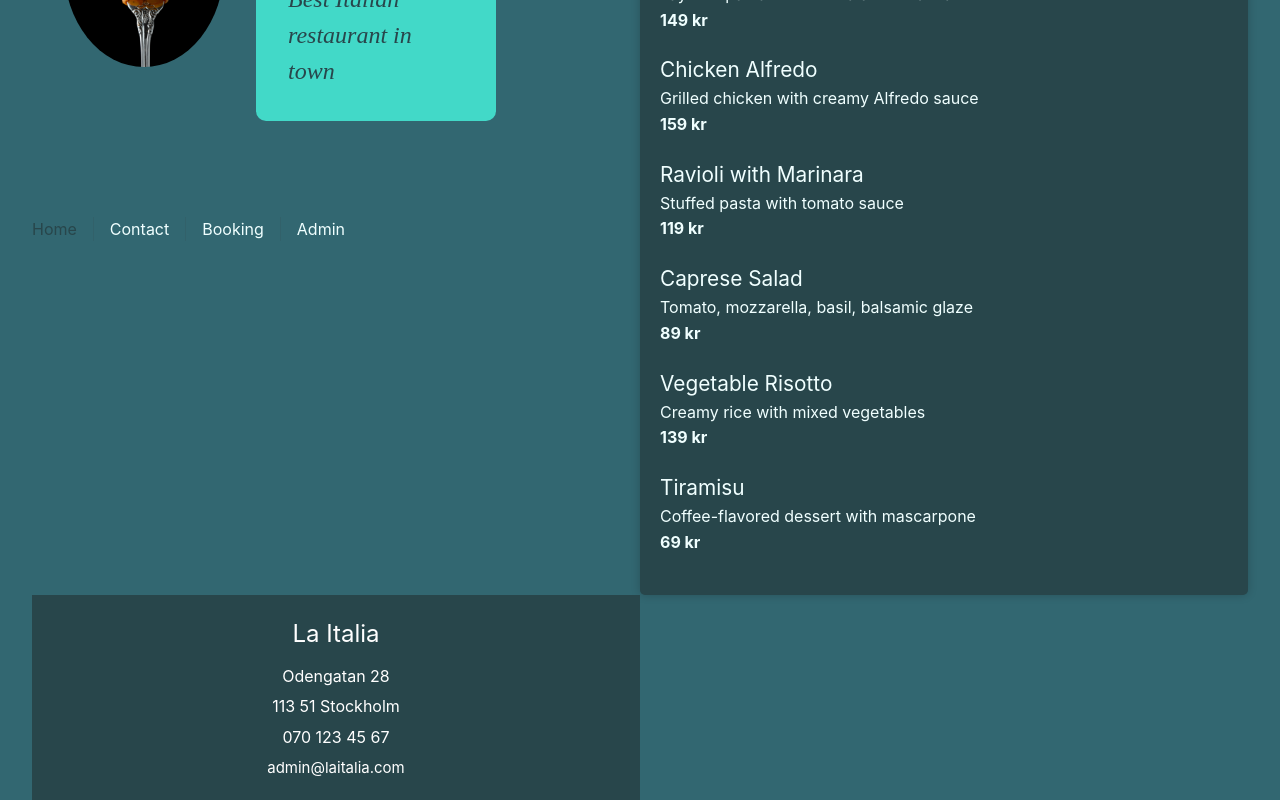
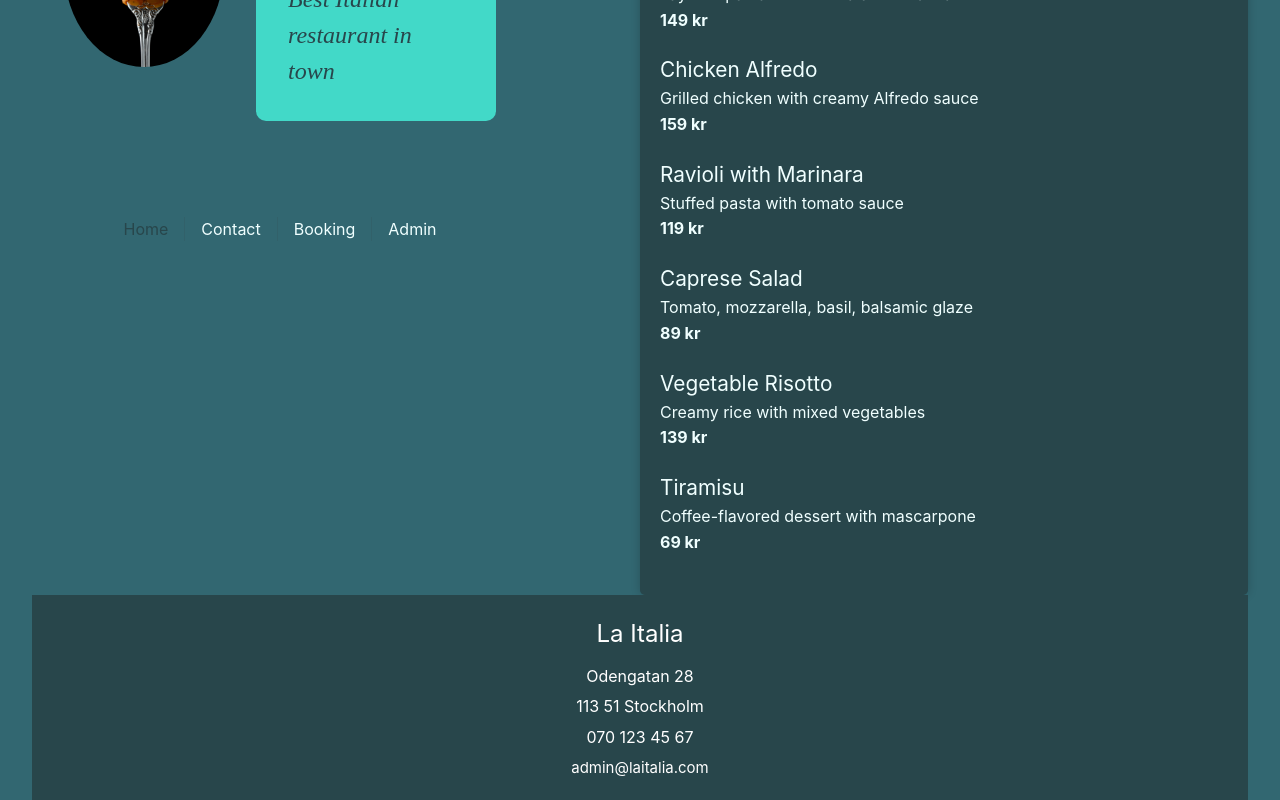
Before and after one commit to jeppeerixon/vue-restaurant, a Vue app: page / in a window 1280 px wide. Shown: the part 397-1197 px from the top of the page. Built offline with nearby package versions, Linux system fonts and the light colour scheme; a web font is replaced by a local one.

Commit message:
fixed footer place with grid template

```diff
--- a/src/App.vue
+++ b/src/App.vue
@@ -82,7 +82,6 @@ nav a:first-of-type {
   }
 
   nav {
-    text-align: left;
     margin-left: -1rem;
     font-size: 1rem;
 
--- a/src/assets/main.css
+++ b/src/assets/main.css
@@ -33,7 +33,12 @@ a,
 
   #app {
     display: grid;
-    grid-template-columns: 1fr 1fr;
+    grid-template-columns: repeat(2, 1fr);
+    grid-template-rows: 0.9fr 0.1fr;
     padding: 0 2rem;
   }
+
+  footer {
+    grid-area: 2 / 1 / 3 / 3;
+  }
 }
```
